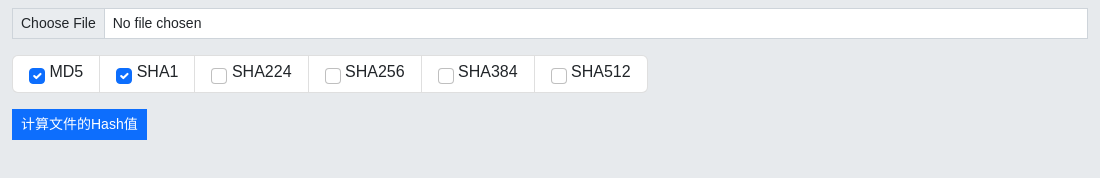
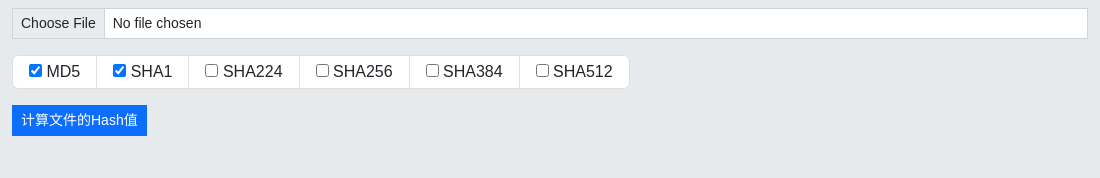
Before and after one commit to rexlevin/coderbox, an Electron app: page src/component/filehash.html in a window 1100 px wide. Drawn offline with nearby package versions, Linux system fonts and the light colour scheme.

Commit message:
文件hash计算ui调整

```diff
--- a/src/component/filehash.html
+++ b/src/component/filehash.html
@@ -11,7 +11,7 @@
         <div class="col">
             <ul class="list-group list-group-sm list-group-horizontal list-group-horizontal-sm">
                 <li class="list-group-item" v-for="(d,i) in digests">
-                    <label class="form-check-label" :for="d.name"><input type="checkbox" class="form-check-input" v-model="ent" :id="d.name" :value="d.name">&nbsp;{{d.title}}</label>
+                    <label :for="d.name"><input type="checkbox" v-model="ent" :id="d.name" :value="d.name">&nbsp;{{d.title}}</label>
                 </li>
             </ul>
         </div>
```
